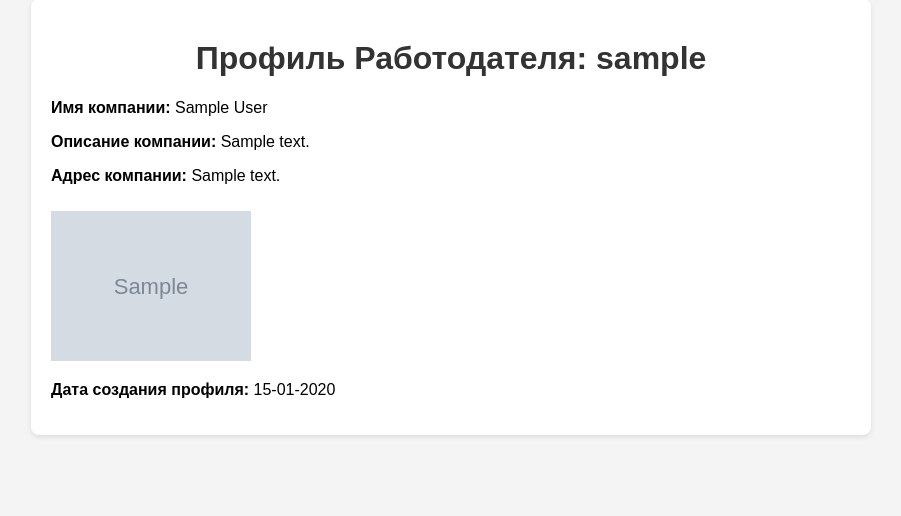
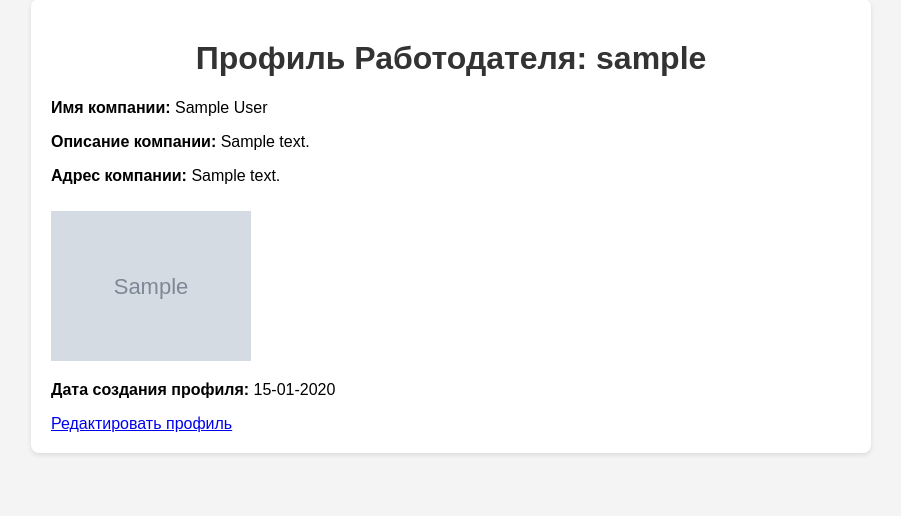
Before and after one commit to zhumka/HiredUp, a Django app: template users/templates/users/profile_employer.html in a window 1280 px wide. Shown: the part 21-537 px from the top of the page, without its empty margins (189-1090 px from the left). Run offline with Django 5.2, Linux system fonts and the light colour scheme; the template is opened without the code that fills it: values that come from a table or form of the project are taken from there, others are empty; tables that the repository leaves empty hold one stand-in row (values such as "Sample post"); grey boxes marked "Sample" are stand-in pictures.

Commit message:
добавлена ссылка на редактирование профиля

```diff
--- a/users/templates/users/profile_employer.html
+++ b/users/templates/users/profile_employer.html
@@ -22,6 +22,7 @@
                 <p>Логотип отсутствует.</p>
             {% endif %}
             <p><strong>Дата создания профиля:</strong> {{ employer_profile.created_at|date:"d-m-Y" }}</p>
+            <a href="{% url 'edit_profile' %}">Редактировать профиль</a>
         </div>
     </div>
     {% endblock %}
```
